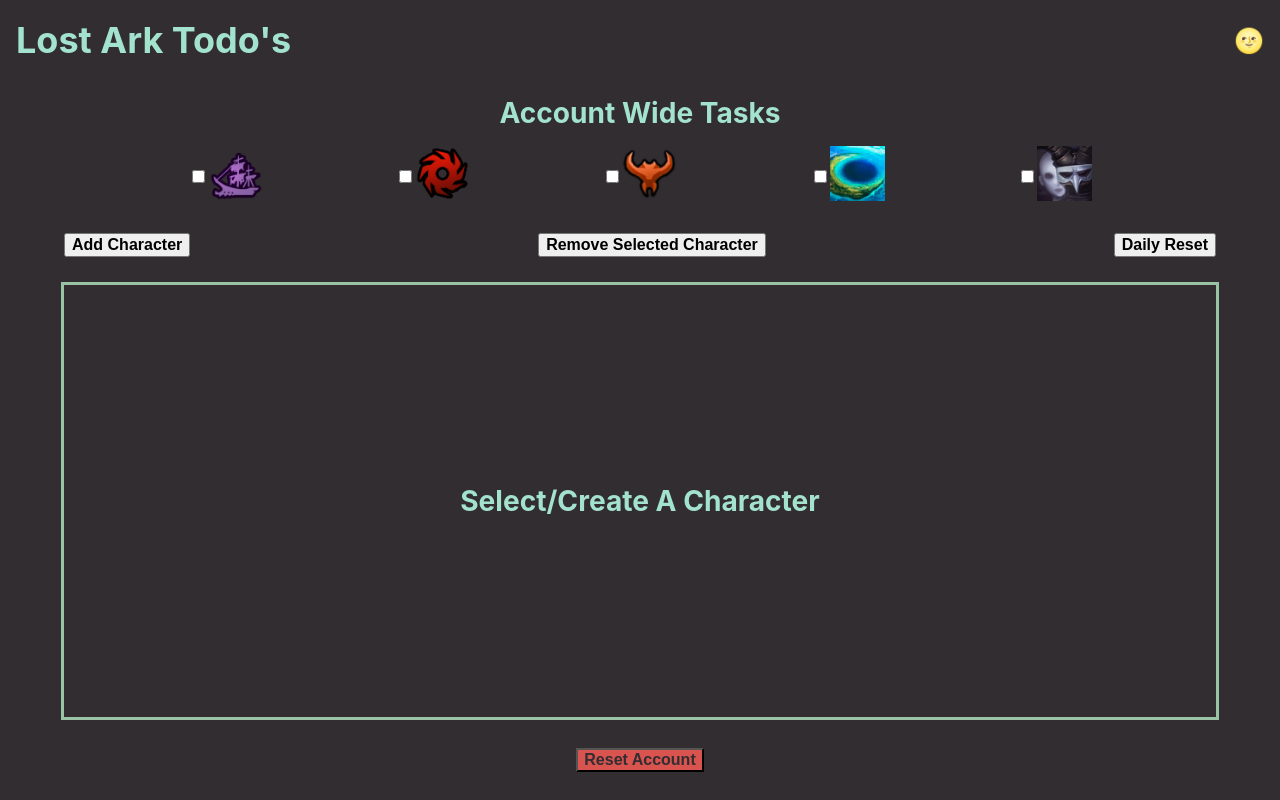
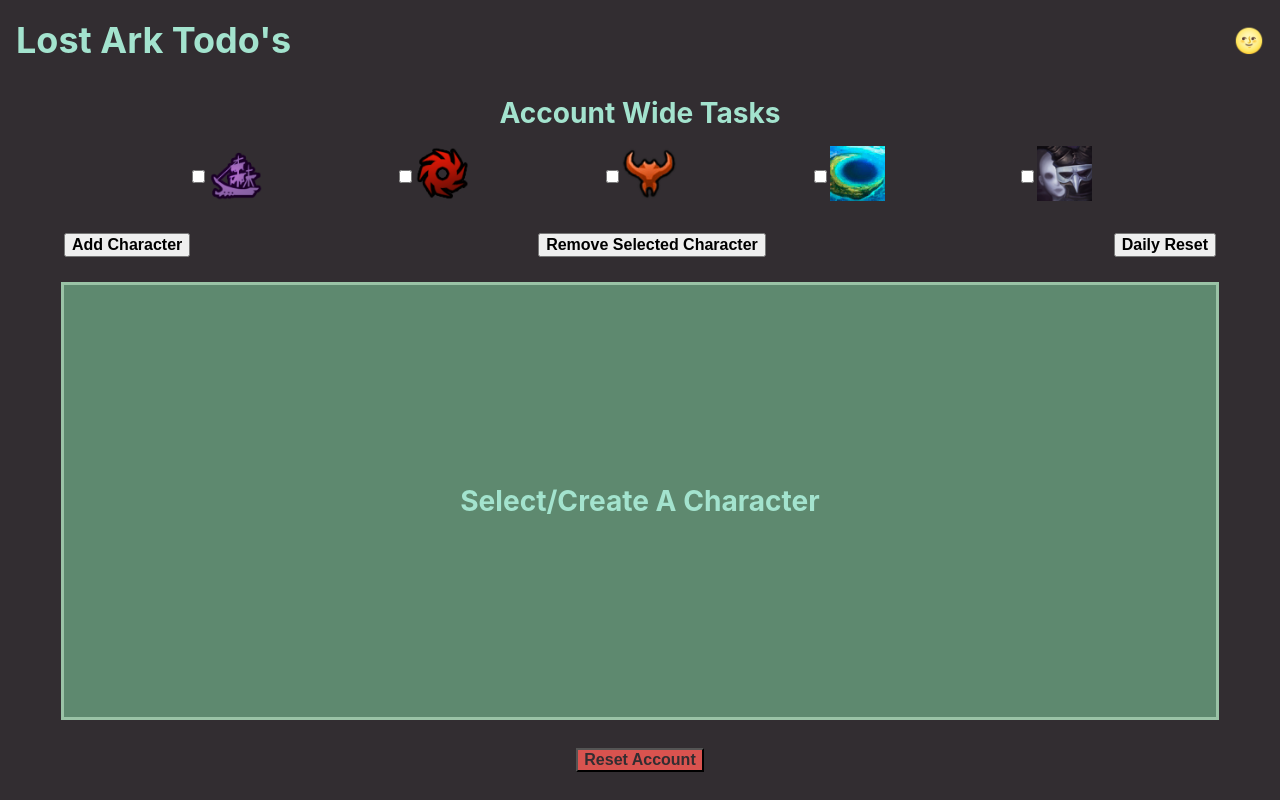
Before and after one commit to saiyajin1/todo-lostark, a React (Create React App) app: page / in a window 1280 px wide. Built offline with nearby package versions, Linux system fonts and the light colour scheme.

Commit message:
bg-color change

```diff
--- a/src/App.css
+++ b/src/App.css
@@ -174,6 +174,7 @@
 
 /*Char-Tasks*/
 .Char-Tasks {
+  background-color: #5e896f;
   width: 90%;
   display: flex;
   flex-direction: column;
```
